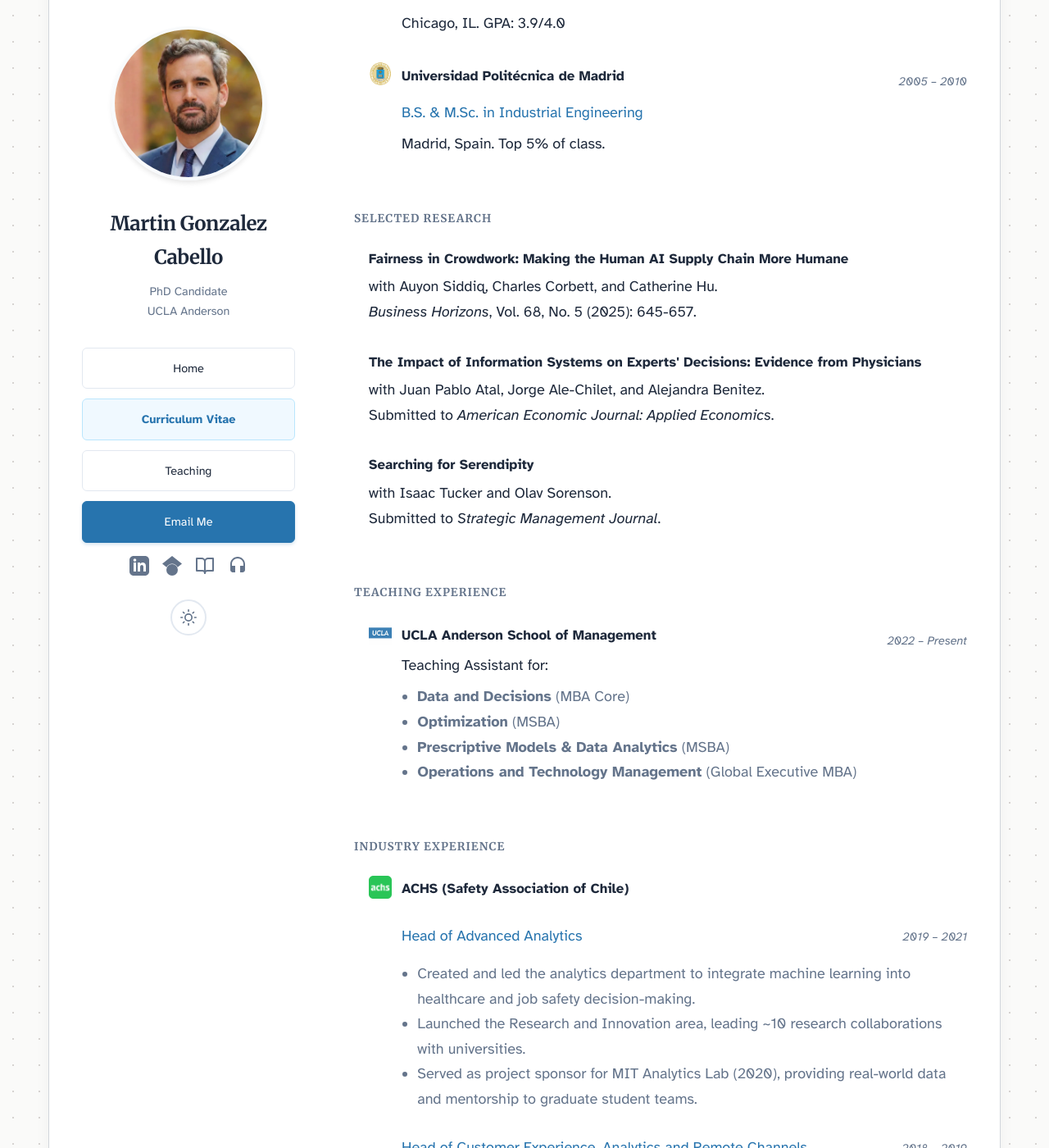
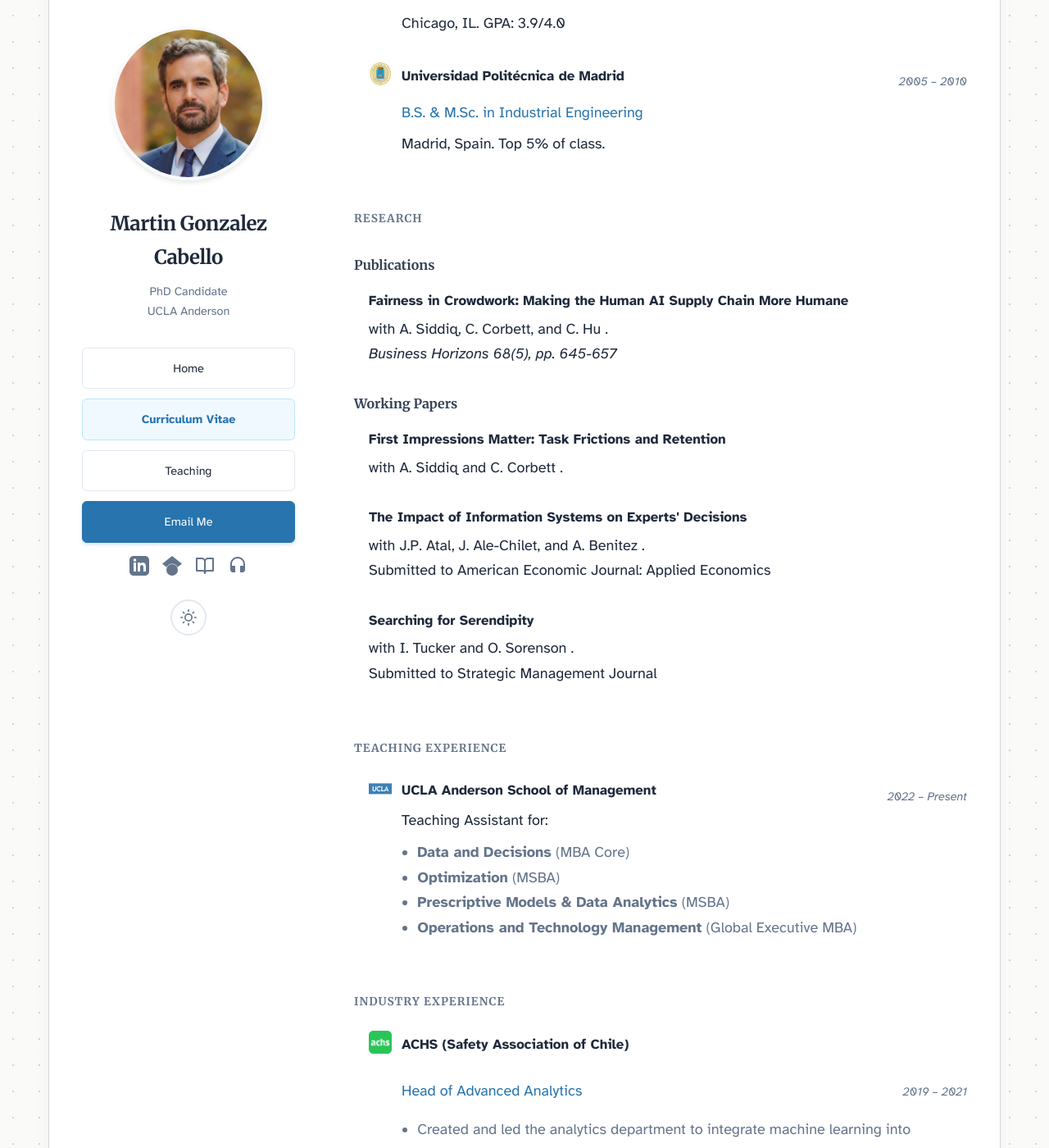
Before and after one commit to martins73/research-site, a Jekyll site: the page built from cv.html, in a window 1280 px wide and 1400 px high, scrolled down 605 px. Shown: the whole window at 82% size. Built offline with Jekyll 4.4.1, drawn with Linux system fonts in a browser that asks for light colours.

Commit message:
Make CV research section data-driven with category organization
- Add cv_category field to papers.yml (Publication, Working Paper, Work in Progress)
- Update cv.html to pull papers dynamically from YAML
- Organize papers by category with subsection headers
- Format author lists with proper grammar (commas and "and")
- Display publication info for published papers, submission status for working papers
- Add CSS for cv-subsection-header styling

Benefits:
- Single source of truth for research papers across homepage and CV
- Easy to add/remove papers from CV by setting cv_category
- Consistent formatting and automatic updates

https://claude.ai/code/session_01JJZ86J54FKT7PFWPAZZY1SA0

```diff
--- a/_data/papers.yml
+++ b/_data/papers.yml
@@ -2,6 +2,7 @@ papers:
   - title: "First Impressions Matter: Task Frictions and Retention"
     status: "Job Market Paper"
     status_class: "job-market"
+    cv_category: "Working Paper"
     coauthors:
       - name: "A. Siddiq"
         url: "https://www.auyonsiddiq.com/"
@@ -20,6 +21,7 @@ papers:
   - title: "Fairness in Crowdwork: Making the Human AI Supply Chain More Humane"
     status: "Publication"
     status_class: ""
+    cv_category: "Publication"
     coauthors:
       - name: "A. Siddiq"
         url: "https://www.auyonsiddiq.com/"
@@ -38,6 +40,7 @@ papers:
   - title: "The Impact of Information Systems on Experts' Decisions"
     status: "Working Paper"
     status_class: ""
+    cv_category: "Working Paper"
     coauthors:
       - name: "J.P. Atal"
         url: "https://sites.google.com/site/juanpabloatal/"
@@ -56,6 +59,7 @@ papers:
   - title: "Searching for Serendipity"
     status: "Working Paper"
     status_class: ""
+    cv_category: "Working Paper"
     coauthors:
       - name: "I. Tucker"
         url: "https://www.anderson.ucla.edu/degrees/phd-program/areas-of-study/strategy/meet-the-students/isaac-tucker"
--- a/assets/css/style.css
+++ b/assets/css/style.css
@@ -907,6 +907,15 @@ h2 {
     margin-bottom: var(--space-6);
 }
 
+.cv-subsection-header {
+    font-family: 'Merriweather', serif;
+    color: var(--text-secondary);
+    font-size: var(--text-lg);
+    font-weight: 700;
+    margin-top: var(--space-8);
+    margin-bottom: var(--space-4);
+}
+
 /* CV Entries */
 .cv-entry {
     margin-bottom: var(--space-8);
--- a/cv.html
+++ b/cv.html
@@ -71,22 +71,57 @@ description: Academic CV and professional background in analytics, operations, a
 </section>
 
 <section id="research" class="section-spacing">
-    <h3 class="cv-section-header">Selected Research</h3>
+    <h3 class="cv-section-header">Research</h3>
 
+    {% assign publications = site.data.papers.papers | where: "cv_category", "Publication" %}
+    {% if publications.size > 0 %}
+    <h4 class="cv-subsection-header">Publications</h4>
+    {% for paper in publications %}
     <div class="cv-entry">
-        <span class="cv-title">Fairness in Crowdwork: Making the Human AI Supply Chain More Humane</span>
-        <div class="cv-desc cv-desc-no-indent">with Auyon Siddiq, Charles Corbett, and Catherine Hu.<br><em>Business Horizons</em>, Vol. 68, No. 5 (2025): 645-657.</div>
+        <span class="cv-title">{{ paper.title }}</span>
+        <div class="cv-desc cv-desc-no-indent">
+            with
+            {% for coauthor in paper.coauthors %}
+                {% if forloop.last and forloop.length > 1 %}and {% endif %}{{ coauthor.name }}{% unless forloop.last %}{% if forloop.length > 2 %}, {% else %} {% endif %}{% endunless %}
+            {% endfor %}.
+            {% if paper.publication != "" %}<br><em>{{ paper.publication }}</em>{% endif %}
+        </div>
     </div>
+    {% endfor %}
+    {% endif %}
 
+    {% assign working_papers = site.data.papers.papers | where: "cv_category", "Working Paper" %}
+    {% if working_papers.size > 0 %}
+    <h4 class="cv-subsection-header">Working Papers</h4>
+    {% for paper in working_papers %}
     <div class="cv-entry">
-        <span class="cv-title">The Impact of Information Systems on Experts' Decisions: Evidence from Physicians </span>
-        <div class="cv-desc cv-desc-no-indent">with Juan Pablo Atal, Jorge Ale-Chilet, and Alejandra Benitez.<br>Submitted to <em>American Economic Journal: Applied Economics</em>.</div>
+        <span class="cv-title">{{ paper.title }}</span>
+        <div class="cv-desc cv-desc-no-indent">
+            with
+            {% for coauthor in paper.coauthors %}
+                {% if forloop.last and forloop.length > 1 %}and {% endif %}{{ coauthor.name }}{% unless forloop.last %}{% if forloop.length > 2 %}, {% else %} {% endif %}{% endunless %}
+            {% endfor %}.
+            {% if paper.submission != "" %}<br>{{ paper.submission }}{% endif %}
+        </div>
     </div>
+    {% endfor %}
+    {% endif %}
 
+    {% assign wip = site.data.papers.papers | where: "cv_category", "Work in Progress" %}
+    {% if wip.size > 0 %}
+    <h4 class="cv-subsection-header">Work in Progress</h4>
+    {% for paper in wip %}
     <div class="cv-entry">
-        <span class="cv-title">Searching for Serendipity</span>
-        <div class="cv-desc cv-desc-no-indent">with Isaac Tucker and Olav Sorenson.<br>Submitted to <em>Strategic Management Journal</em>.</div>
+        <span class="cv-title">{{ paper.title }}</span>
+        <div class="cv-desc cv-desc-no-indent">
+            with
+            {% for coauthor in paper.coauthors %}
+                {% if forloop.last and forloop.length > 1 %}and {% endif %}{{ coauthor.name }}{% unless forloop.last %}{% if forloop.length > 2 %}, {% else %} {% endif %}{% endunless %}
+            {% endfor %}.
+        </div>
     </div>
+    {% endfor %}
+    {% endif %}
 </section>
 
 <section id="teaching" class="section-spacing">
```
